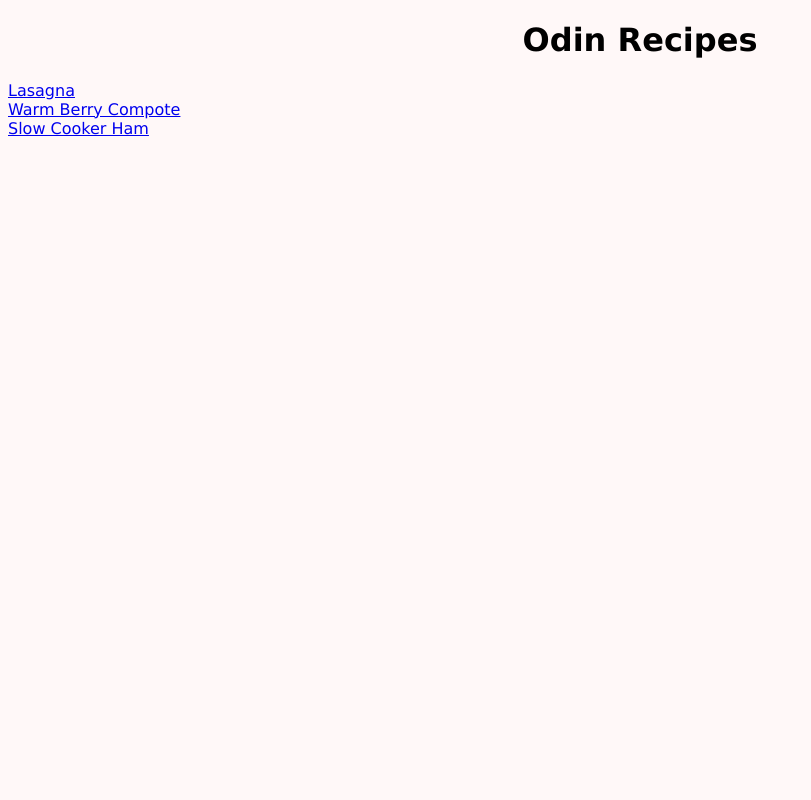
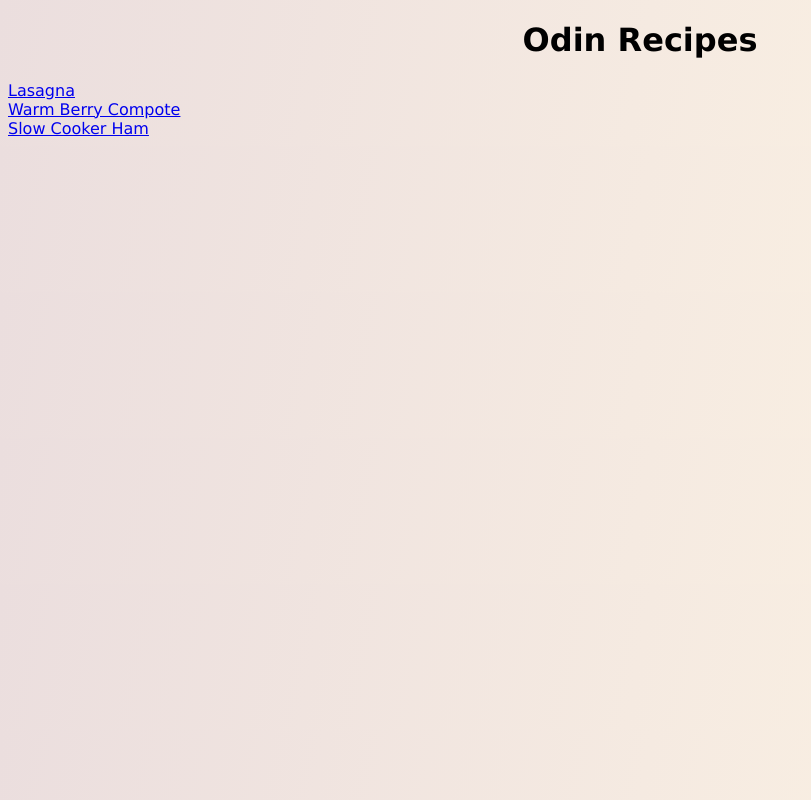
Before and after one commit to R3ndrex/Odin-Recipes, a plain HTML site: page index.html in a window 1280 px wide. Shown: the whole page, without its empty margins (0-811 px from the left). Drawn offline with Linux system fonts and the light colour scheme.

Commit message:
Add linear gradient to background

```diff
--- a/style.css
+++ b/style.css
@@ -1,6 +1,10 @@
 body {
 	font-family: Verdana, Geneva, Tahoma, sans-serif;
-	background-color: rgb(255, 248, 248);
+	background: linear-gradient(
+		100deg,
+		rgb(235, 222, 222),
+		rgb(255, 246, 228)
+	);
 }
 h1 {
 	text-align: center;
```
